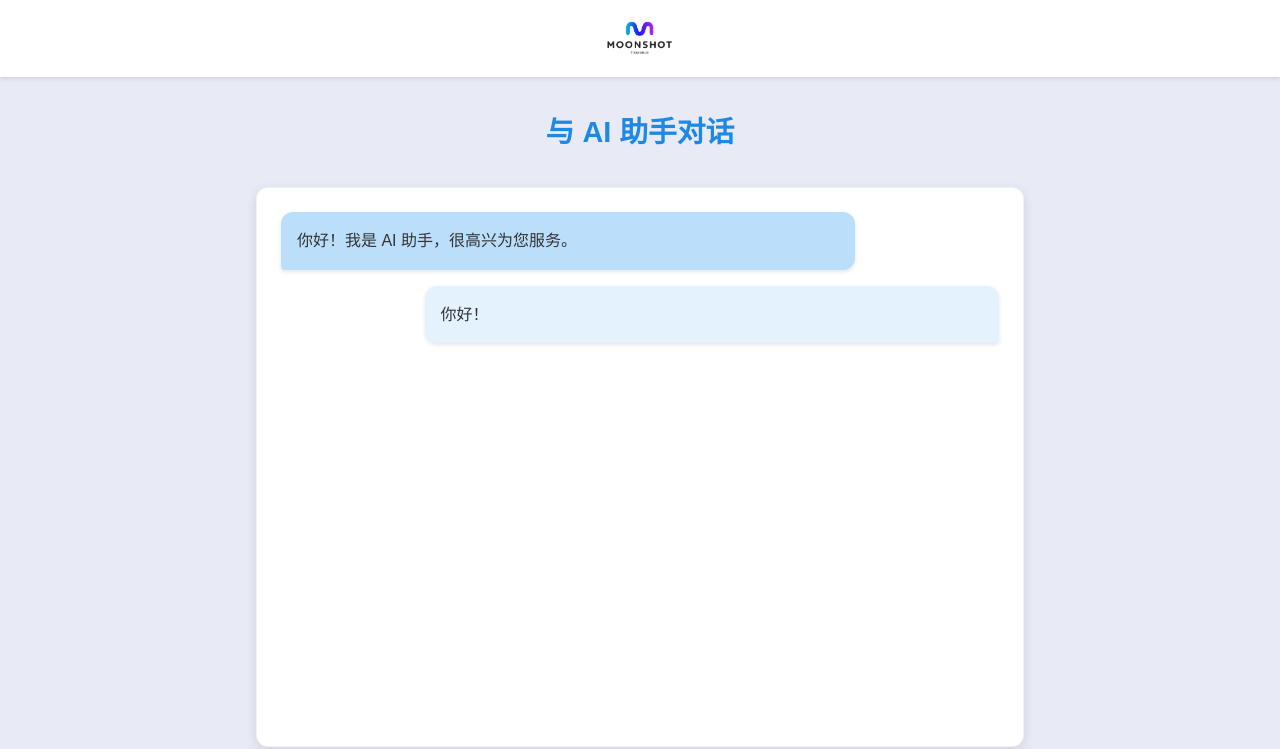
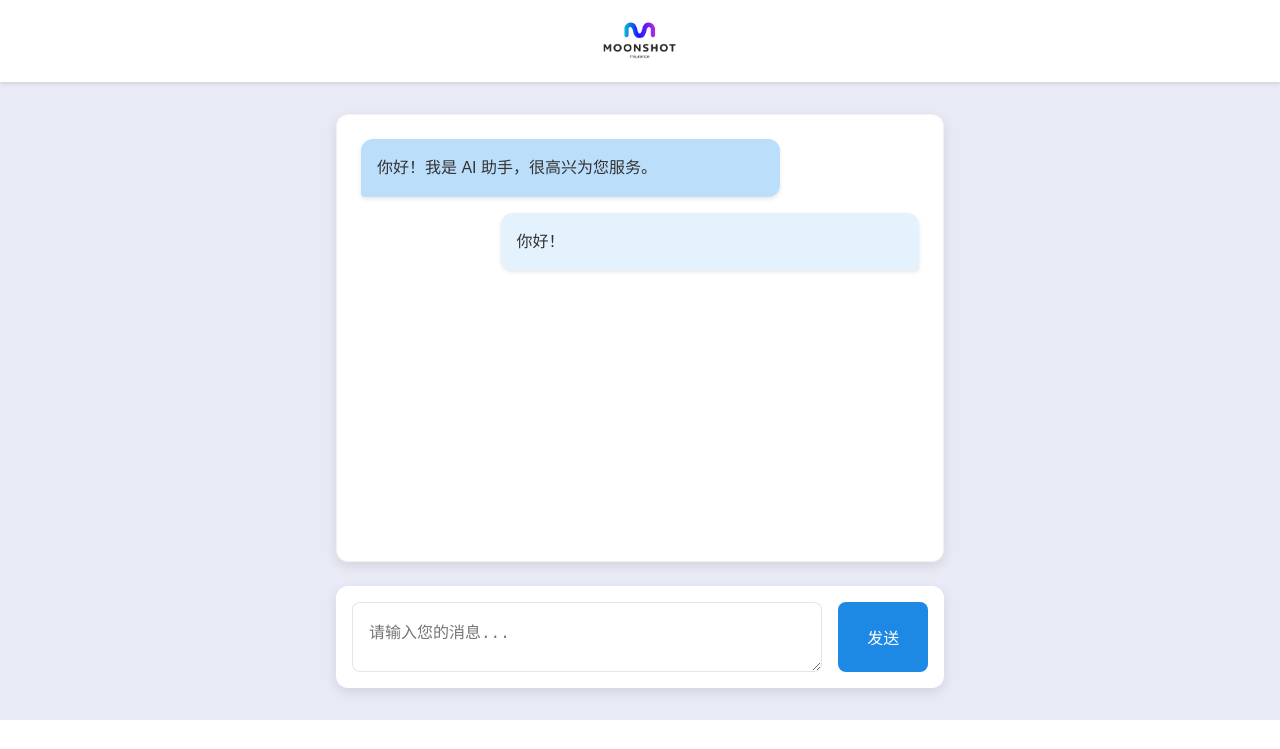
Before and after one commit to asyi88/AI123, a plain HTML site: page index.html in a window 1280 px wide. Shown: the top 749 px of the page. Drawn offline with Linux system fonts and the light colour scheme.

Commit message:
Add files via upload

```diff
--- a/index.html
+++ b/index.html
@@ -14,7 +14,6 @@
     </header>
 
     <main class="main-content">
-        <h1 class="chat-title">与 AI 助手对话</h1>
         <div class="chat-history" id="chatHistory">
             <!-- 添加一些测试消息 -->
             <div class="message ai">你好！我是 AI 助手，很高兴为您服务。</div>
--- a/styles.css
+++ b/styles.css
@@ -27,10 +27,11 @@ body {
     padding: 1rem 2rem;
     background-color: white;
     box-shadow: 0 2px 4px rgba(0,0,0,0.1);
+    margin-bottom: 2rem;
 }
 
 .logo-img {
-    height: 45px;
+    height: 50px;
     object-fit: contain;
     vertical-align: middle;
 }
@@ -38,38 +39,31 @@ body {
 .logo {
     display: flex;
     align-items: center;
+    justify-content: center;
 }
 
 .main-content {
-    max-width: 800px;
-    margin: 2rem auto;
+    max-width: 640px;
+    margin: 0 auto;
     padding: 0 1rem;
 }
 
-.chat-title {
-    text-align: center;
-    margin-bottom: 2rem;
-    color: var(--primary-color);
-    font-size: 1.8rem;
-    font-weight: 600;
-}
-
 .chat-history {
-    height: 60vh;
+    height: 48vh;
     overflow-y: auto;
     padding: 1.5rem;
     background-color: var(--chat-bg);
     border-radius: 12px;
     box-shadow: 0 4px 12px var(--shadow-color);
     border: 1px solid rgba(0, 0, 0, 0.05);
-    min-height: 70vh;
+    min-height: 56vh;
 }
 
 .message {
     margin-bottom: 1rem;
     padding: 1rem;
     border-radius: 12px;
-    max-width: 80%;
+    max-width: 75%;
     box-shadow: 0 2px 4px var(--shadow-color);
 }
 
```
